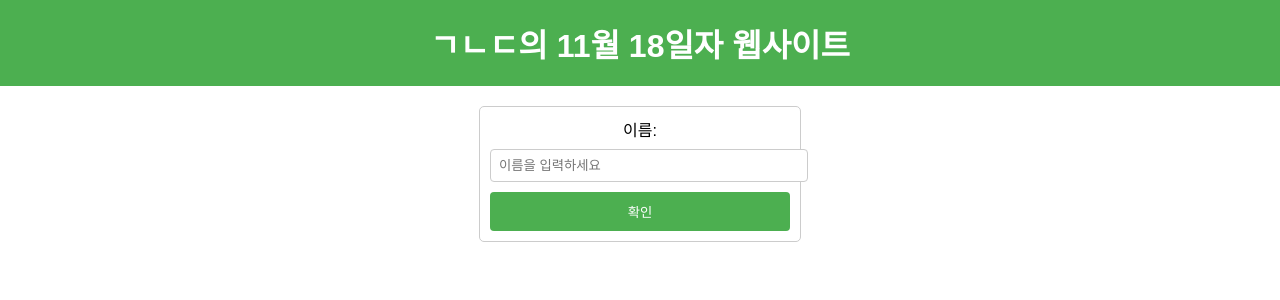
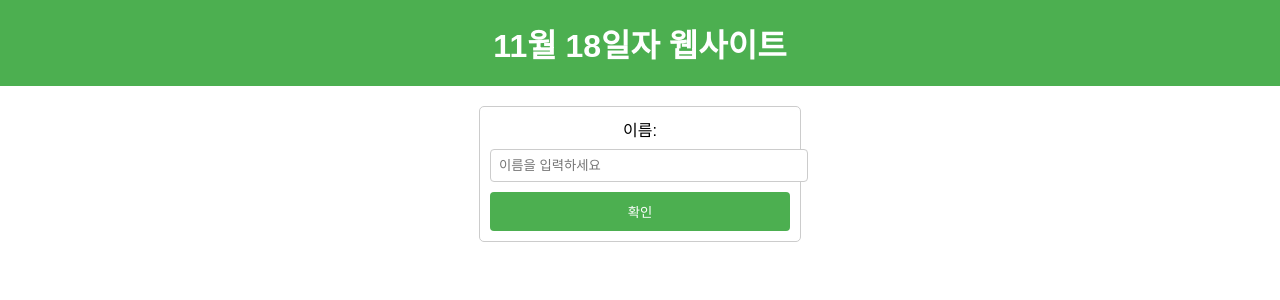
Before and after one commit to artemisfawl12/djangoProj, a Django app: page / in a window 1280 px wide. Shown: the top 300 px of the page. Run offline with Django 4.2, Linux system fonts and the light colour scheme.

Commit message:
다시 제목 변경

```diff
--- a/templates/counter/form.html
+++ b/templates/counter/form.html
@@ -3,7 +3,7 @@
 <head>
     <meta charset="UTF-8">
     <meta name="viewport" content="width=device-width, initial-scale=1.0">
-    <title>ㄱㄴㄷ의 반응형 웹사이트</title>
+    <title>반응형 웹사이트</title>
     <style>
         /* 기본 스타일 */
         body {
@@ -61,7 +61,7 @@
 </head>
 <body>
     <header>
-        <h1>ㄱㄴㄷ의 11월 18일자 웹사이트</h1>
+        <h1>11월 18일자 웹사이트</h1>
     </header>
     <main>
         <form method="POST">
```
